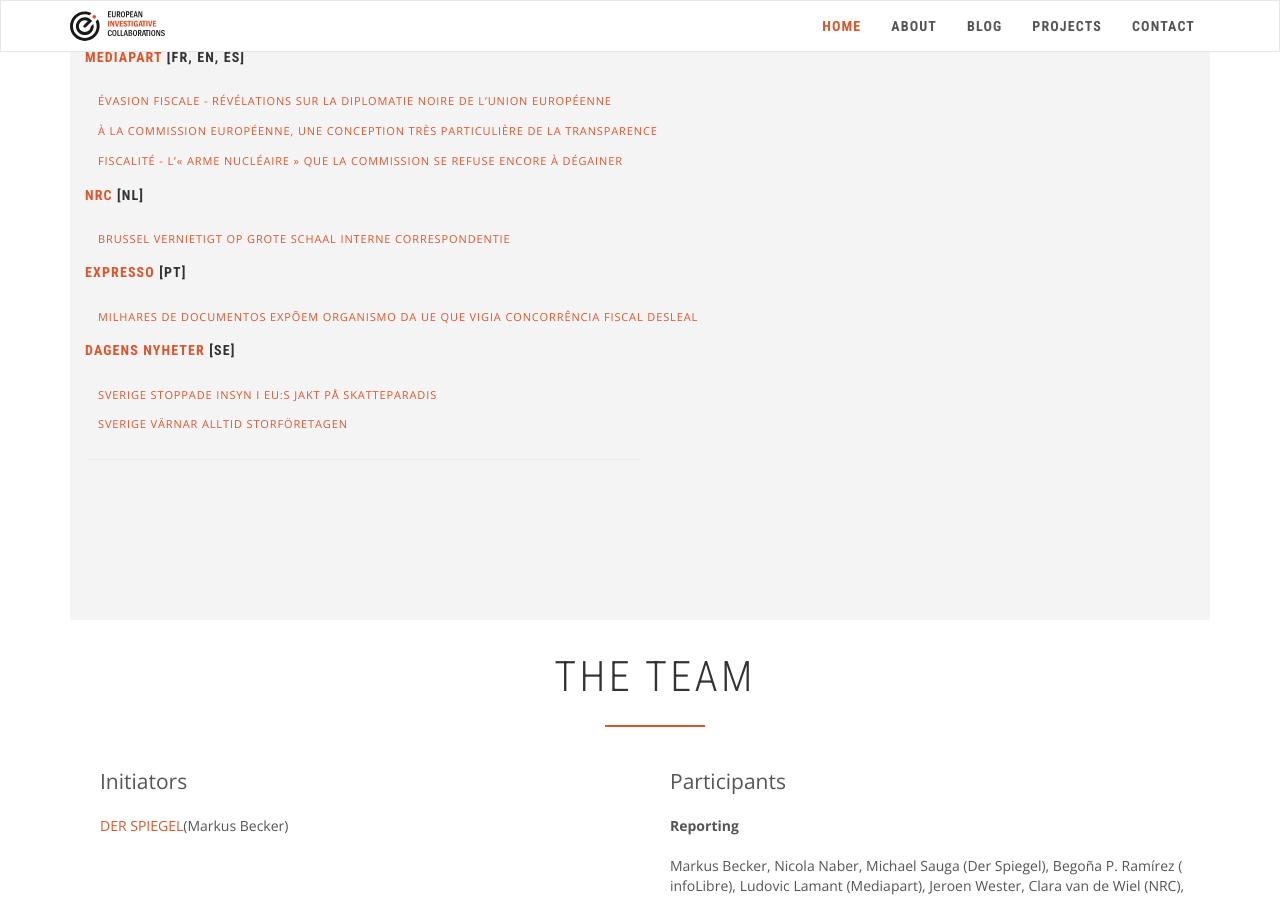
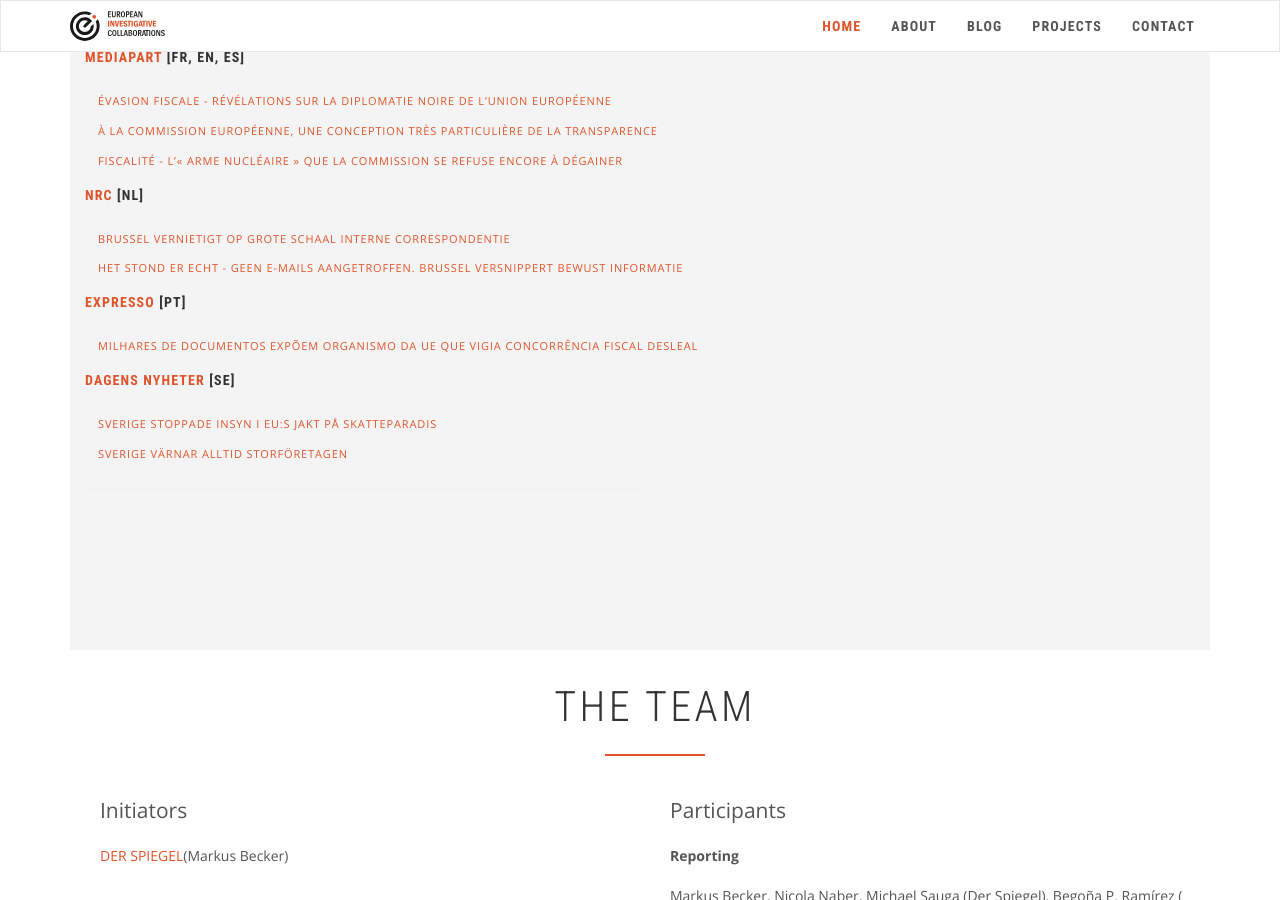
Before and after one commit to eic-network/eic-incubator.github.io, a Jekyll site: the page built from _projects/the-code.md, in a window 1280 px wide and 900 px high, scrolled down 1450 px. Built offline with Jekyll 4.4.1, drawn with Linux system fonts in a browser that asks for light colours; nearby versions of some CDN libraries.

Commit message:
Update the-code.md

```diff
--- a/_projects/the-code.md
+++ b/_projects/the-code.md
@@ -43,6 +43,8 @@ publications:
   links:
   - name: Brussel vernietigt op grote schaal interne correspondentie
     url: https://www.nrc.nl/nieuws/2021/11/12/brussel-vernietigt-op-grote-schaal-interne-correspondentie-a4065129
+  - name: Het stond er echt - geen e-mails aangetroffen. Brussel versnippert bewust informatie
+    url: https://www.nrc.nl/nieuws/2021/11/12/brussel-vernietigt-bewust-e-mails-en-hult-zich-in-duister-a4065269
   name: NRC
 - lang: "[PT]"
   links:
```
